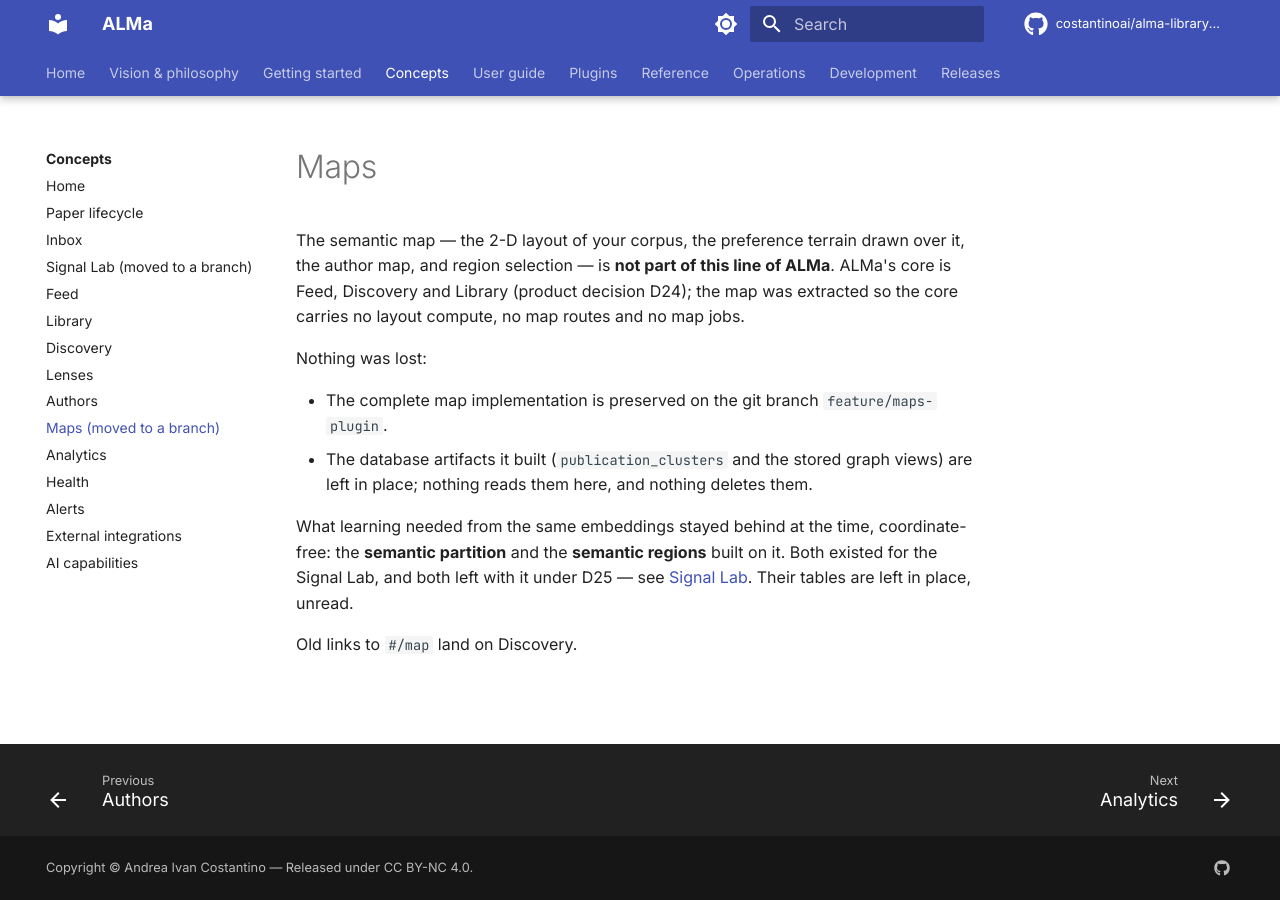
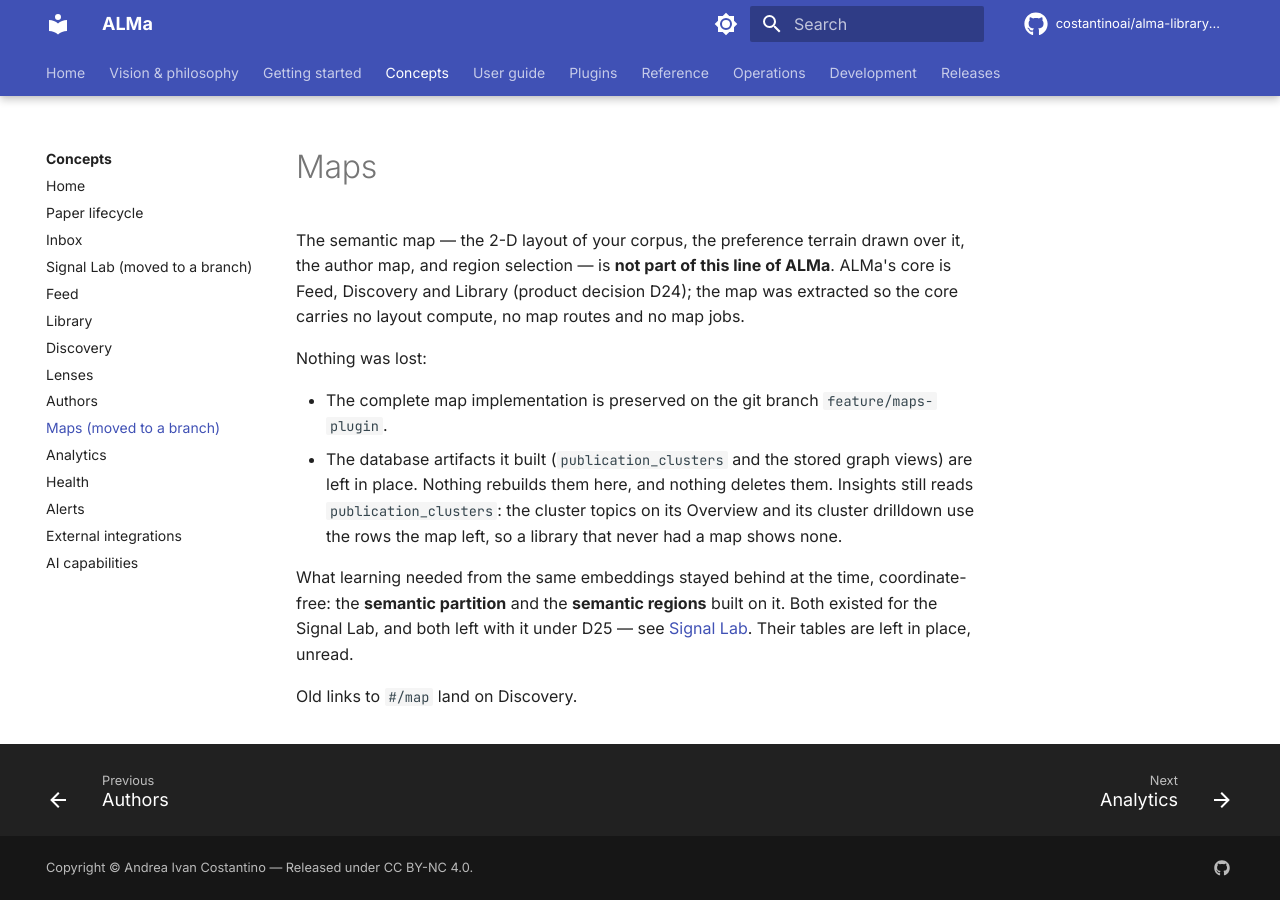
Before and after one commit to costantinoai/alma-library-manager, an MkDocs documentation site: the page built from docs/concepts/maps.md, in a window 1280 px wide. Built offline with MkDocs 1.6.1 and Material for MkDocs 9.7.7, drawn with Linux system fonts in a browser that asks for light colours; comment, search, counter and statistics services are not loaded.

Commit message:
docs(maps): Insights still reads publication_clusters

```diff
--- a/docs/concepts/maps.md
+++ b/docs/concepts/maps.md
@@ -11,7 +11,10 @@ Nothing was lost:
 - The complete map implementation is preserved on the git branch
   `feature/maps-plugin`.
 - The database artifacts it built (`publication_clusters` and the stored graph
-  views) are left in place; nothing reads them here, and nothing deletes them.
+  views) are left in place. Nothing rebuilds them here, and nothing deletes them.
+  Insights still reads `publication_clusters`: the cluster topics on its Overview
+  and its cluster drilldown use the rows the map left, so a library that never
+  had a map shows none.
 
 What learning needed from the same embeddings stayed behind at the time,
 coordinate-free: the **semantic partition** and the **semantic regions** built
```
